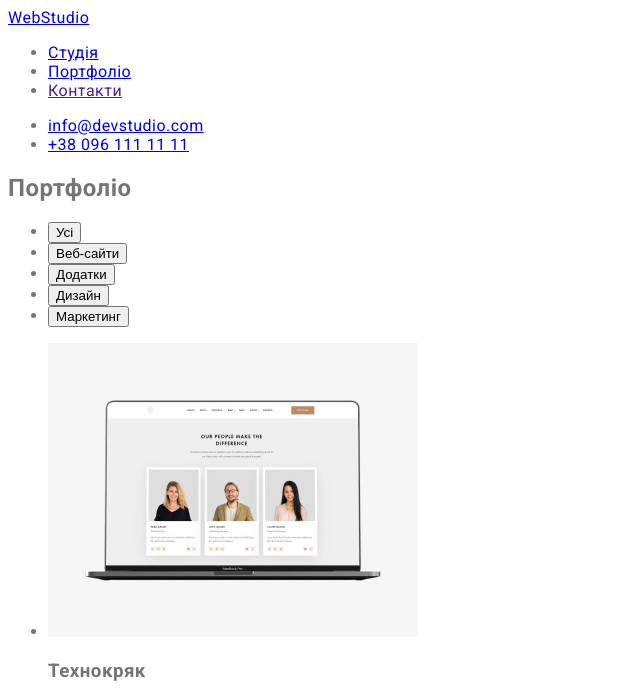
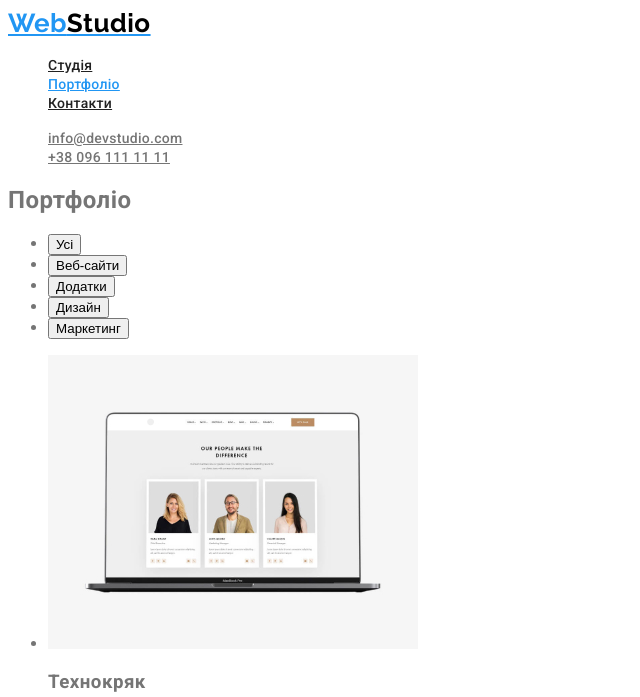
Before and after one commit to SerhiiRytikov/goit-markup-hw-02, a plain HTML site: page portfolio.html in a window 1280 px wide. Shown: the top 697 px of the page, without its empty margins (0-640 px from the left). Drawn offline with Linux system fonts and the light colour scheme.

Commit message:
Копіює хейдер та футер

```diff
--- a/portfolio.html
+++ b/portfolio.html
@@ -13,20 +13,29 @@
 </head>
 
 <body>
+
+    <!-- Заголовок сайту -->
     <header>
         <nav>
-            <a href="./index.html">WebStudio</a>
-            <ul>
-                <li><a href="./index.html">Студія</a></li>
-                <li><a href="./portfolio.html">Портфоліо</a></li>
-                <li><a href="">Контакти</a></li>
+
+            <!-- Логотип -->
+            <a href="./index.html" class="logo">Web<span class="accent-header">Studio</span></a>
+
+            <!-- кнопки навигації -->
+            <ul class="site-nav list">
+                <li><a href="./index.html" class="link">Студія</a></li>
+                <li><a href="./portfolio.html" class="link current">Портфоліо</a></li>
+                <li><a href="" class="link">Контакти</a></li>
             </ul>
         </nav>
-        <ul>
-            <li><a href="mailto:info@devstudio.com">info@devstudio.com</a></li>
-            <li><a href="tel:+380961111111">+38 096 111 11 11</a></li>
+
+        <!-- Контакти -->
+        <ul class="contacts list">
+            <li><a href="mailto:info@devstudio.com" class="link">info@devstudio.com</a></li>
+            <li><a href="tel:+380961111111" class="link">+38 096 111 11 11</a></li>
         </ul>
     </header>
+
     <main>
         <section>
             <h2>Портфоліо</h2>
@@ -96,14 +105,18 @@
             </ul>
         </section>
     </main>
-    <footer>
-        <a href="/">WebStudio</a>
+
+    <!-- Підвал сайту -->
+    <footer class="temporary">
+
+        <!-- Логотип в подвалі-->
+        <a href="./index.html" class="logo">Web<span class="accent-footer">Studio</span></a>
         <address>
-            <ul>
+            <ul class="footer-link list">
                 <li><a href="https://www.google.com.ua/maps/place/%D0%B1%D1%83%D0%BB.+%D0%9B%D0%B5%D1%81%D0%B8+%D0%A3%D0%BA%D1%80%D0%B0%D0%B8%D0%BD%D0%BA%D0%B8,+26,+%D0%9A%D0%B8%D0%B5%D0%B2,+02000/@50.4265807,30.5383858,17z/data"
-                        target="_blank" rel="noopener noreferrer">м. Київ, пр-т Лесі Українки, 26</a></li>
-                <li><a href="mailto:info@devstudio.com">info@devstudio.com</a></li>
-                <li><a href="tel:+380961111111">+38 096 111 11 11</a></li>
+                        target="_blank" rel="noopener noreferrer" class="map">м. Київ, пр-т Лесі Українки, 26</a></li>
+                <li><a href="mailto:info@devstudio.com" class="contacts">info@devstudio.com</a></li>
+                <li><a href="tel:+380961111111" class="contacts">+38 096 111 11 11</a></li>
             </ul>
         </address>
     </footer>
```
